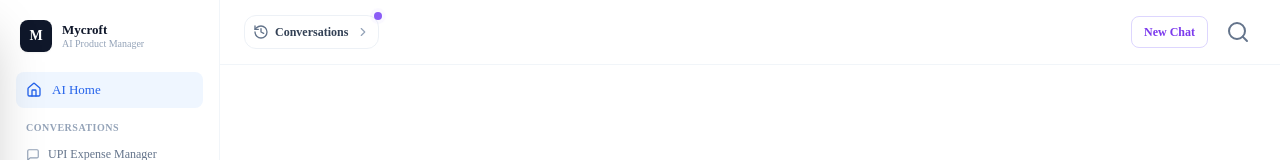
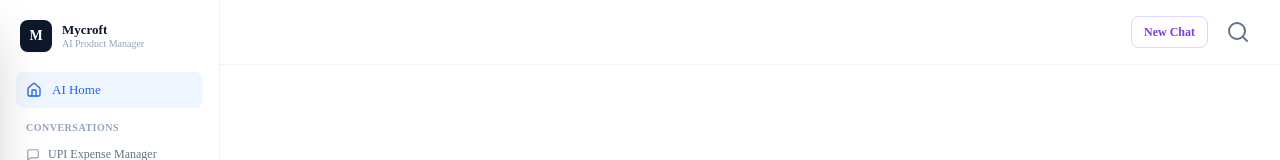
Before and after one commit to AkshayPMinfo/Mycroft-, a Next.js app: page /product/home in a window 1280 px wide. Shown: the top 160 px of the page. Built offline with nearby package versions, Linux system fonts and the light colour scheme.

Commit message:
style: remove Conversations header button, rename drawer to Recents, and raise active composer spacing

```diff
--- a/app/product/home/page.tsx
+++ b/app/product/home/page.tsx
@@ -925,7 +925,7 @@ export default function AIHomePage() {
       )}>
         {/* Sidebar Header */}
         <div className="flex items-center justify-between px-4 py-4 border-b border-slate-100 bg-white">
-          <span className="text-sm font-semibold text-slate-800 tracking-tight">Conversations</span>
+          <span className="text-sm font-semibold text-slate-800 tracking-tight">Recents</span>
           <button
             onClick={toggleConvSidebar}
             className="p-1 rounded-md text-slate-400 hover:bg-slate-100 hover:text-slate-700 transition-colors"
@@ -984,23 +984,8 @@ export default function AIHomePage() {
         {/* ── Top Navigation Bar ── */}
         <header className="shrink-0 flex items-center justify-between px-6 py-3.5 border-b border-slate-100 bg-white z-20">
 
-          {/* Left Controls: Conversations expand button with history icon and chevron down indicator */}
+          {/* Left Controls: Minimal layout displaying only back button when active */}
           <div className="flex items-center gap-3">
-            <button
-              onClick={toggleConvSidebar}
-              className="group flex items-center gap-1.5 text-slate-650 hover:bg-slate-50 hover:text-slate-900 transition-all p-2 rounded-xl border border-slate-200/60 hover:shadow-2xs active:scale-95 duration-150 relative"
-              title="View Previous Conversations"
-            >
-              <HistoryIcon className="size-4 text-slate-500 group-hover:rotate-[-10deg] transition-transform duration-200" />
-              <span className="text-xs font-bold pr-0.5 text-slate-700">Conversations</span>
-              <ChevronRight className={cn("size-3.5 text-slate-400 transition-transform duration-200", !convSidebarCollapsed && "rotate-90")} />
-              {/* Pulsing indicator badge */}
-              <span className="absolute -top-1 -right-1 flex h-2 w-2">
-                <span className="animate-ping absolute inline-flex h-full w-full rounded-full bg-violet-400 opacity-75"></span>
-                <span className="relative inline-flex rounded-full h-2 w-2 bg-violet-500"></span>
-              </span>
-            </button>
-
             {showChatView && (
               <button
                 onClick={() => setShowChatView(false)}
@@ -1292,7 +1277,7 @@ export default function AIHomePage() {
 
         {/* ── Active Chat Composer (displayed only when chatting) ── */}
         {showChatView && (
-          <div className="absolute bottom-6 left-0 right-0 flex justify-center px-6 pointer-events-none z-10">
+          <div className={cn("absolute left-0 right-0 flex justify-center px-6 pointer-events-none z-10", disclaimerVisible ? "bottom-16" : "bottom-8")}>
             <div className="w-full max-w-4xl bg-white/95 backdrop-blur-md border border-slate-200 rounded-2xl shadow-lg p-3.5 pointer-events-auto transition-all">
               <div className="flex gap-2.5 items-center">
                 <textarea
```
